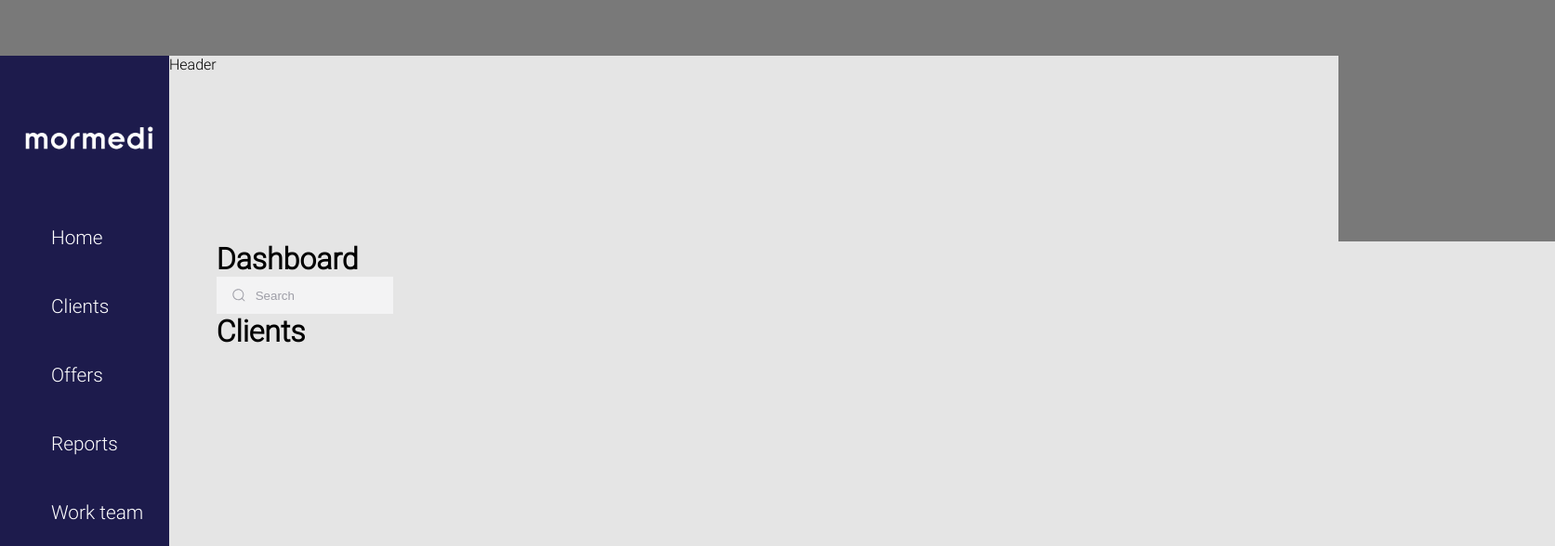
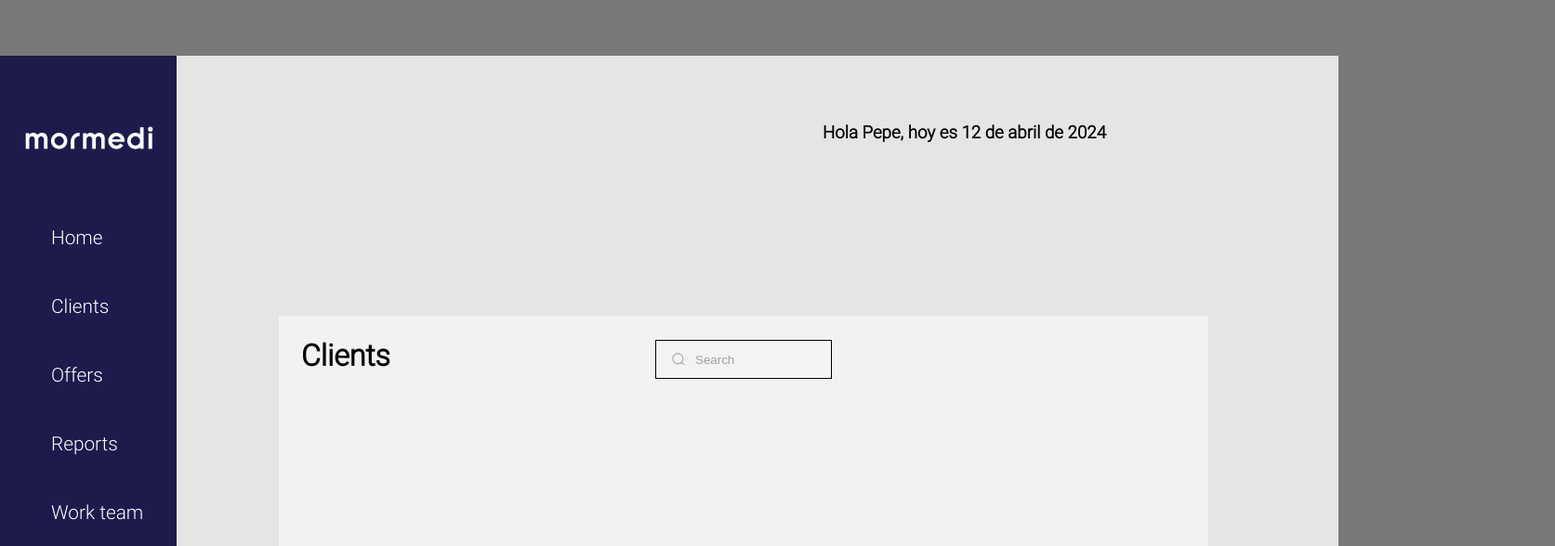
Before and after one commit to Maxuel09/mormedi-back, a React (Vite) app in the folder client/: page /clients in a window 1280 px wide. Shown: the part 140-728 px from the top of the page at 93% size, 1673 px wide, since content can reach past the window. Built offline with nearby package versions, Linux system fonts and the light colour scheme.

Commit message:
add clients

```diff
--- a/client/src/components/Content.tsx
+++ b/client/src/components/Content.tsx
@@ -1,4 +1,4 @@
-import ContentHeader from "./ContentHeader"
+import ContentHeader from "./Header"
 const Content = () => {
     return (
         <div className="content">
--- a/client/src/components/ContentHeader.tsx
+++ /dev/null
@@ -1,17 +0,0 @@
-const ContentHeader = () => {
-    return (
-        <div>
-            <h1 className="header--title">Dashboard</h1>
-            <div className="header--activity">
-                <div className="search-box">
-                <svg className="icon" aria-hidden="true" viewBox="0 0 24 24"><g><path d="M21.53 20.47l-3.66-3.66C19.195 15.24 20 13.214 20 11c0-4.97-4.03-9-9-9s-9 4.03-9 9 4.03 9 9 9c2.215 0 4.24-.804 5.808-2.13l3.66 3.66c.147.146.34.22.53.22s.385-.073.53-.22c.295-.293.295-.767.002-1.06zM3.5 11c0-4.135 3.365-7.5 7.5-7.5s7.5 3.365 7.5 7.5-3.365 7.5-7.5 7.5-7.5-3.365-7.5-7.5z"></path></g></svg>
-                <input placeholder="Search" type="search" className="input"/>
-
-                </div>
-            </div>
-
-        </div>
-    )
-}
-
-export default ContentHeader
--- a/client/src/components/Header.tsx
+++ b/client/src/components/Header.tsx
@@ -1,10 +1,9 @@
-
 const Header = () => {
-  return (
-    <div>
-      Header
-    </div>
-  )
+    return (
+        <div className="header">
+            <h3>Hola Pepe, hoy es 12 de abril de 2024</h3>
+        </div>
+    )
 }
 
 export default Header
--- a/client/src/index.css
+++ b/client/src/index.css
@@ -20,6 +20,7 @@
   height: 1024px;
   margin: 200px auto;
   background-color: #E5E5E5;
+  position: relative;
 }
 
 /* SIDEBAR */
@@ -64,26 +65,40 @@
   color: rgb(142, 142, 142);
 }
 
+/* HEADER */
 
+.header {
+  display: flex;
+  justify-content: center;
+  padding: 4.5rem;
+}
 
-/* .dashboard--content{
+.header h3 {
+  position: absolute;
+  right: 250px;
+}
+
+.dashboard--content{
   background-color: rgb(159, 33, 33);
   flex: 1;
   padding: 2rem;
   display: flex;
   gap: 1.5rem;
   justify-content: space-between;
-} */
+}
 
 
 /* SEARCH BOX */
 
 .search-box {
   display: flex;
+  background-color: red;
+  border: 1px solid rgb(0, 0, 0);
   line-height: 28px;
   align-items: center;
   position: relative;
   max-width: 190px;
+  margin: -60px auto 0;
 }
 
 .input {
@@ -93,7 +108,6 @@
   padding: 0 1rem;
   padding-left: 2.5rem;
   border: 2px solid transparent;
-
   outline: none;
   background-color: #f3f3f4;
   color: #0d0c22;
@@ -151,3 +165,18 @@ input:hover {
   align-items: center;
   border: 2px solid black;
 }
+
+/* CLIENTS */
+
+.containerClients {
+  width: 1000px;
+  height: 490px;
+  background-color: rgb(242, 242, 242);
+  position: absolute;
+  top: 280px;
+  left: 300px
+}
+
+.containerClients h1 {
+  padding: 1.5rem;
+}
--- a/client/src/pages/Clients.tsx
+++ b/client/src/pages/Clients.tsx
@@ -1,19 +1,16 @@
-// import Sidebar from "../components/Sidebar"
-import ContentHeader from "../components/ContentHeader"
+
 
 
 const Clients = () => {
   return (
-    <div>
-      <div className="dashboard">
-        {/* <Sidebar /> */}
-        <div className="dashboard--content">
-          <ContentHeader />
-          {/* <Profile /> */}
+    <div className="containerClients">
           <h1>Clients</h1>
-        </div>
-      </div>
-
+          <div className="header--activity">
+                <div className="search-box">
+                <svg className="icon" aria-hidden="true" viewBox="0 0 24 24"><g><path d="M21.53 20.47l-3.66-3.66C19.195 15.24 20 13.214 20 11c0-4.97-4.03-9-9-9s-9 4.03-9 9 4.03 9 9 9c2.215 0 4.24-.804 5.808-2.13l3.66 3.66c.147.146.34.22.53.22s.385-.073.53-.22c.295-.293.295-.767.002-1.06zM3.5 11c0-4.135 3.365-7.5 7.5-7.5s7.5 3.365 7.5 7.5-3.365 7.5-7.5 7.5-7.5-3.365-7.5-7.5z"></path></g></svg>
+                <input placeholder="Search" type="search" className="input"/>
+                </div>
+            </div>
     </div>
   )
 }
--- a/client/src/router/App.tsx
+++ b/client/src/router/App.tsx
@@ -3,14 +3,15 @@ import { Outlet } from "react-router-dom"
 import Sidebar from '../components/Sidebar'
 // import Content from '../components/Content'
 // import Profile from '../components/Profile'
-import Header from '../components/Header'
+// import Header from '../components/Header'
+import ContentHeader from "../components/Header"
 
 function App() {
 
   return (
     <div className="dashboard">
       <Sidebar/>
-      <Header/>
+      <ContentHeader/>
       <Outlet/>
     </div>
   )
```
